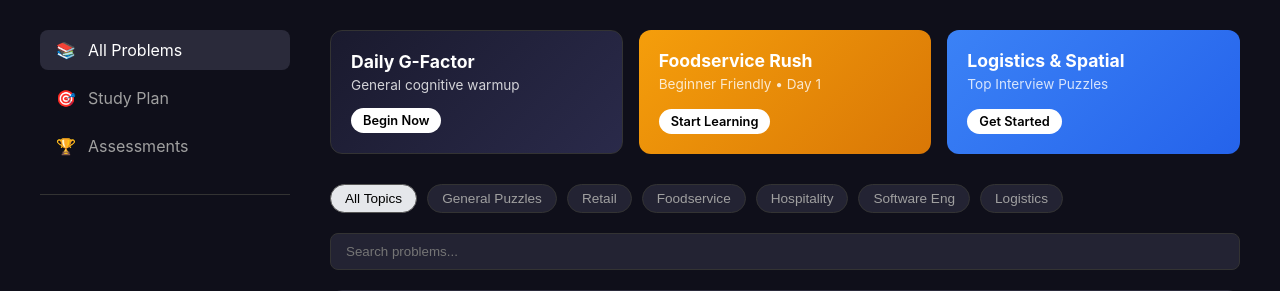
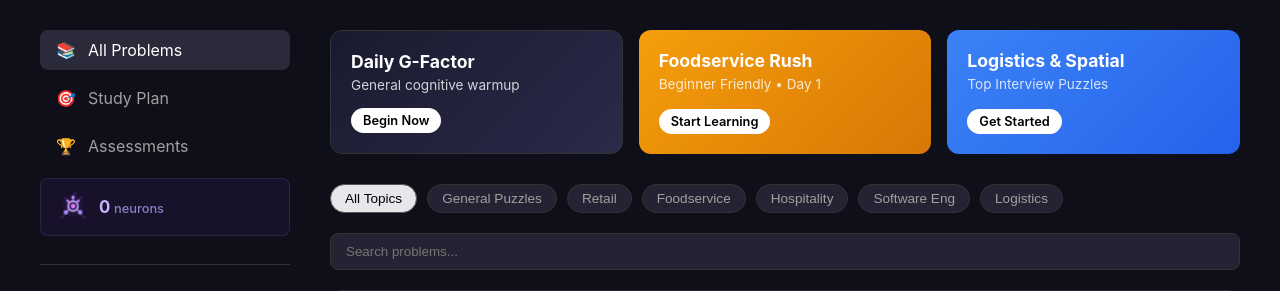
Before and after one commit to SingularTensor/Synapy, a Flask app: page /problems in a window 1280 px wide. Shown: the part 60-351 px from the top of the page. Run offline with Flask 3, Linux system fonts and the light colour scheme; the visitor is signed in with stand-in values (Sample User, id 1); data that the repository does not hold is empty.

Commit message:
Add neuron balance display to problems sidebar
Shows the user's neuron count (mapped from total_xp) in the left sidebar
with an animated SVG neuron icon. Only visible to authenticated users.
Lays groundwork for replacing XP with neurons as the platform currency.

Co-Authored-By: Claude Opus 4.6 <noreply@anthropic.com>

```diff
--- a/templates/problems.html
+++ b/templates/problems.html
@@ -39,6 +39,38 @@
     .sidebar-item.active {
         background: #2a2a3a;
         color: #fff;
+    }
+
+    .neuron-balance {
+        display: flex;
+        align-items: center;
+        gap: 10px;
+        padding: 12px 16px;
+        margin-top: 4px;
+        border-radius: 8px;
+        background: rgba(124, 58, 237, 0.08);
+        border: 1px solid rgba(167, 139, 250, 0.15);
+    }
+
+    .neuron-icon {
+        width: 32px;
+        height: 32px;
+        flex-shrink: 0;
+    }
+
+    .neuron-count {
+        color: #c4b5fd;
+        font-weight: 700;
+        font-size: 1.05rem;
+        letter-spacing: 0.02em;
+    }
+
+    .neuron-count::after {
+        content: ' neurons';
+        font-weight: 500;
+        font-size: 0.8rem;
+        color: #8b7fc7;
+        letter-spacing: 0;
     }
 
     /* Main Content Area */
@@ -292,6 +324,85 @@
                 <span>🏆</span> Assessments
             </a>
 
+            {% if current_user.is_authenticated %}
+            <div class="neuron-balance">
+                <svg class="neuron-icon" viewBox="0 0 36 36" fill="none" xmlns="http://www.w3.org/2000/svg"
+                    style="overflow: visible;">
+                    <style>
+                        .n-core-pulse {
+                            animation: n-core-anim 2.5s ease-in-out infinite alternate;
+                            transform-origin: center;
+                        }
+
+                        .n-float {
+                            animation: n-float-anim 4s ease-in-out infinite alternate;
+                        }
+
+                        .n-flow {
+                            stroke-dasharray: 4 6;
+                            animation: n-flow-anim 12s linear infinite;
+                        }
+
+                        @keyframes n-core-anim {
+                            0% {
+                                filter: drop-shadow(0 0 2px #d8b4fe);
+                                transform: scale(0.9);
+                            }
+
+                            100% {
+                                filter: drop-shadow(0 0 6px #e879f9);
+                                transform: scale(1.1);
+                            }
+                        }
+
+                        @keyframes n-flow-anim {
+                            to {
+                                stroke-dashoffset: -100;
+                            }
+                        }
+
+                        @keyframes n-float-anim {
+                            0% {
+                                transform: translateY(0.5px);
+                            }
+
+                            100% {
+                                transform: translateY(-1.5px);
+                            }
+                        }
+                    </style>
+                    <g class="n-float">
+                        <!-- Glowing backdrop -->
+                        <circle cx="18" cy="17" r="10" fill="rgba(124, 58, 237, 0.15)" filter="blur(4px)" />
+
+                        <!-- Distal dendrite extensions -->
+                        <path
+                            d="M10 24 C8 28 6 30 4 30 M26 24 C28 28 30 30 32 30 M18 7 C18 4 20 2 22 2 M12 11 L8 7 M24 11 L28 7"
+                            stroke="#8b5cf6" stroke-width="1.2" stroke-linecap="round" stroke-linejoin="round"
+                            opacity="0.4" />
+
+                        <!-- Primary connections (Animated flow) -->
+                        <path class="n-flow" d="M18 17 L18 7 M18 17 L10 24 M18 17 L26 24 M18 17 L12 11 M18 17 L24 11"
+                            stroke="#a78bfa" stroke-width="1.5" stroke-linecap="round" />
+
+                        <!-- Synaptic terminals -->
+                        <circle cx="18" cy="7" r="2" fill="#c084fc" />
+                        <circle cx="10" cy="24" r="2.5" fill="#a78bfa" />
+                        <circle cx="26" cy="24" r="2.5" fill="#a78bfa" />
+                        <circle cx="12" cy="11" r="1.5" fill="#c084fc" />
+                        <circle cx="24" cy="11" r="1.5" fill="#c084fc" />
+
+                        <!-- Soma (Cell Body) -->
+                        <circle cx="18" cy="17" r="5.5" fill="#1e1b4b" stroke="#d8b4fe" stroke-width="1.8" />
+
+                        <!-- Nucleus / Energy Core -->
+                        <circle cx="18" cy="17" r="2.5" fill="#e879f9" class="n-core-pulse" />
+                    </g>
+                </svg>
+                <span class="neuron-count">{{ current_user.total_xp }}</span>
+            </div>
+            {% endif %}
+
             <hr style="border: 0; border-top: 1px solid #333; margin: 20px 0 15px 0;">
 
             {% if not current_user.is_authenticated %}
@@ -374,14 +485,16 @@
                             <a href="{{ url_for('coming_soon', game_slug=game.slug) }}" class="problem-title">
                                 {{ loop.index }}. {{ game.name }}
                                 <span class="coming-soon-badge">Coming Soon</span>
-                            {% if game.access_level == 'premium' %}<span class="lock-icon">&#128274;</span>{% endif %}
+                                {% if game.access_level == 'premium' %}<span class="lock-icon">&#128274;</span>{% endif
+                                %}
                             </a>
                             {% elif game.access_level == 'premium' %}
                             <a href="#" class="problem-title">
                                 {{ loop.index }}. {{ game.name }} <span class="lock-icon">🔒</span>
                             </a>
                             {% else %}
-                        <a href="{% if current_user.is_authenticated %}{{ url_for('play_game', game_slug=game.slug) }}{% else %}{{ url_for('try_game', game_slug=game.slug) }}{% endif %}" class="problem-title">
+                            <a href="{% if current_user.is_authenticated %}{{ url_for('play_game', game_slug=game.slug) }}{% else %}{{ url_for('try_game', game_slug=game.slug) }}{% endif %}"
+                                class="problem-title">
                                 {{ loop.index }}. {{ game.name }}
                             </a>
                             {% endif %}
```
Lines whose indentation alone changed are shown as unchanged.
